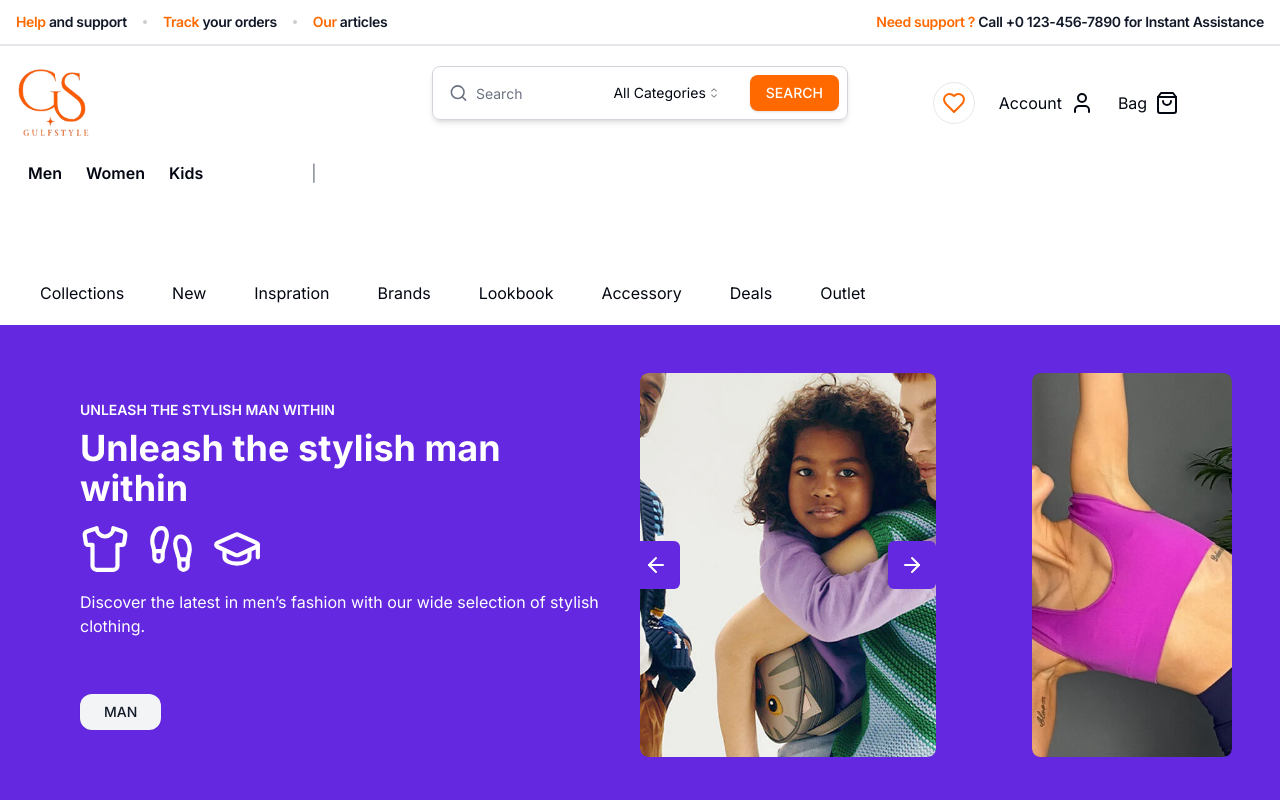
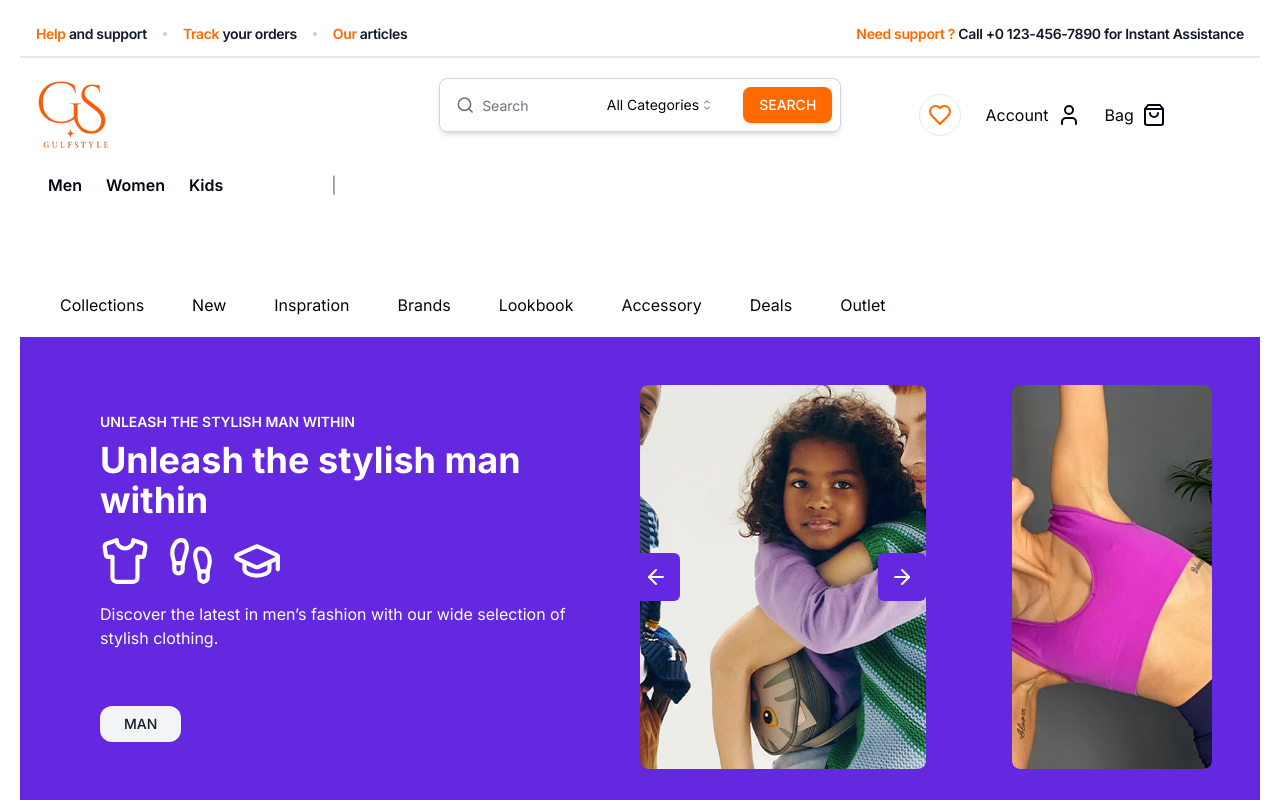
Before and after one commit to TasleemSiddiqui/headless-commerece, a Next.js app: page / in a window 1280 px wide. Shown: the top 800 px of the page. Built offline with nearby package versions, Linux system fonts and the light colour scheme.

Commit message:
wrapper add

```diff
--- a/src/app/layout.tsx
+++ b/src/app/layout.tsx
@@ -5,6 +5,7 @@ import { Inter } from "next/font/google";
 import Footer from "@/components/views/Footer2";
 import Navbar from "@/components/views/Navbar";
 import Header from "@/components/views/Header";
+import Wrapper from "@/components/shared/Wrapper";
 const inter = Inter({ subsets: ["latin"] });
 
 // const geistSans = localFont({
@@ -34,11 +35,13 @@ export default function RootLayout({
         className={inter.className}
         // className={`${geistSans.variable} ${geistMono.variable} antialiased`}
       >
-        <Header />
-        <Navbar />
+        <Wrapper>
+          <Header />
+          <Navbar />
 
-        {children}
-        <Footer />
+          {children}
+          <Footer />
+        </Wrapper>
       </body>
     </html>
   );
--- a/src/app/page.tsx
+++ b/src/app/page.tsx
@@ -8,6 +8,7 @@ import HeroSlider from "@/components/widgets/Slider";
 export default function Home() {
   return (
     <main>
+
      <div className="hidden lg:block">
      <Slider />
      </div>
--- /dev/null
+++ b/src/components/shared/Wrapper.tsx
@@ -0,0 +1,11 @@
+import React, { FC } from 'react'
+
+const Wrapper:FC<{children:React.ReactNode}> = ({children}) => {
+  return (
+    <div className='max-w-screen-2xl mx-auto py-3 px-5'>
+        {children}
+    </div>
+  )
+}
+
+export default Wrapper;
```
